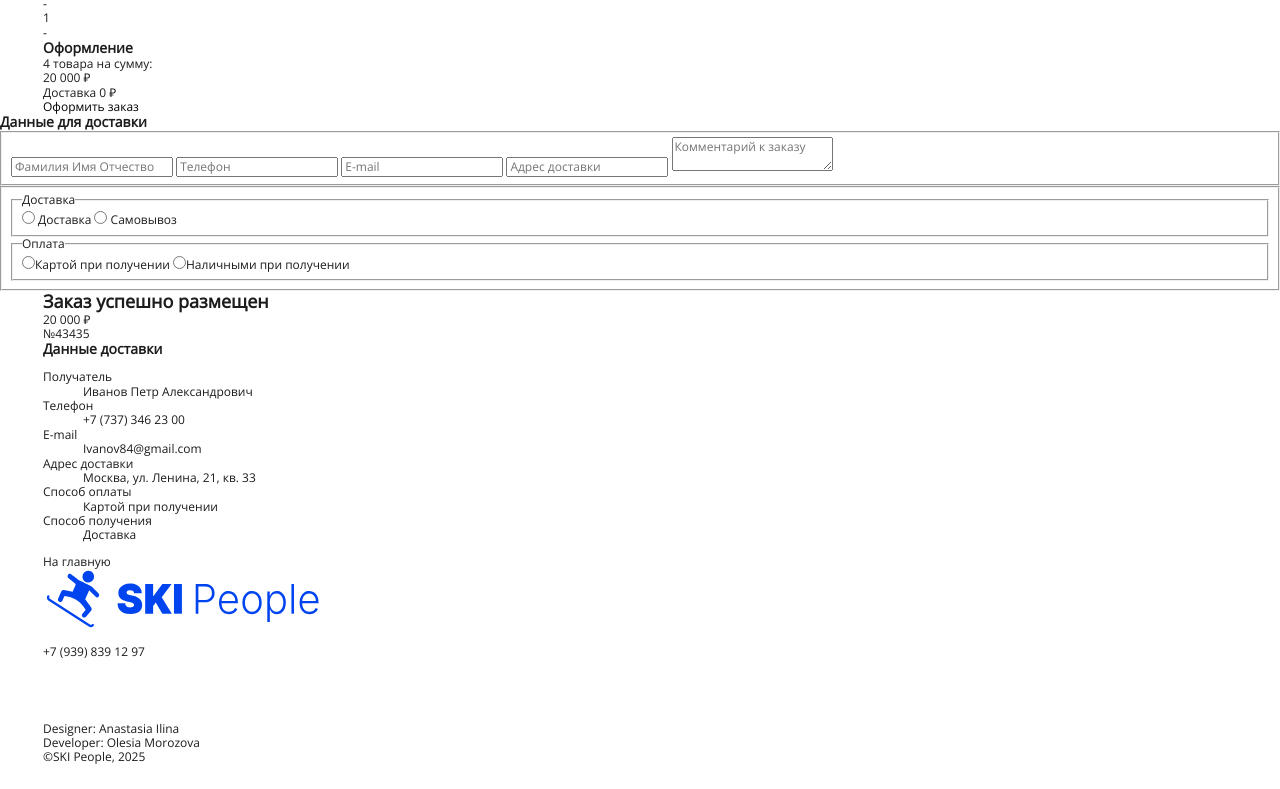
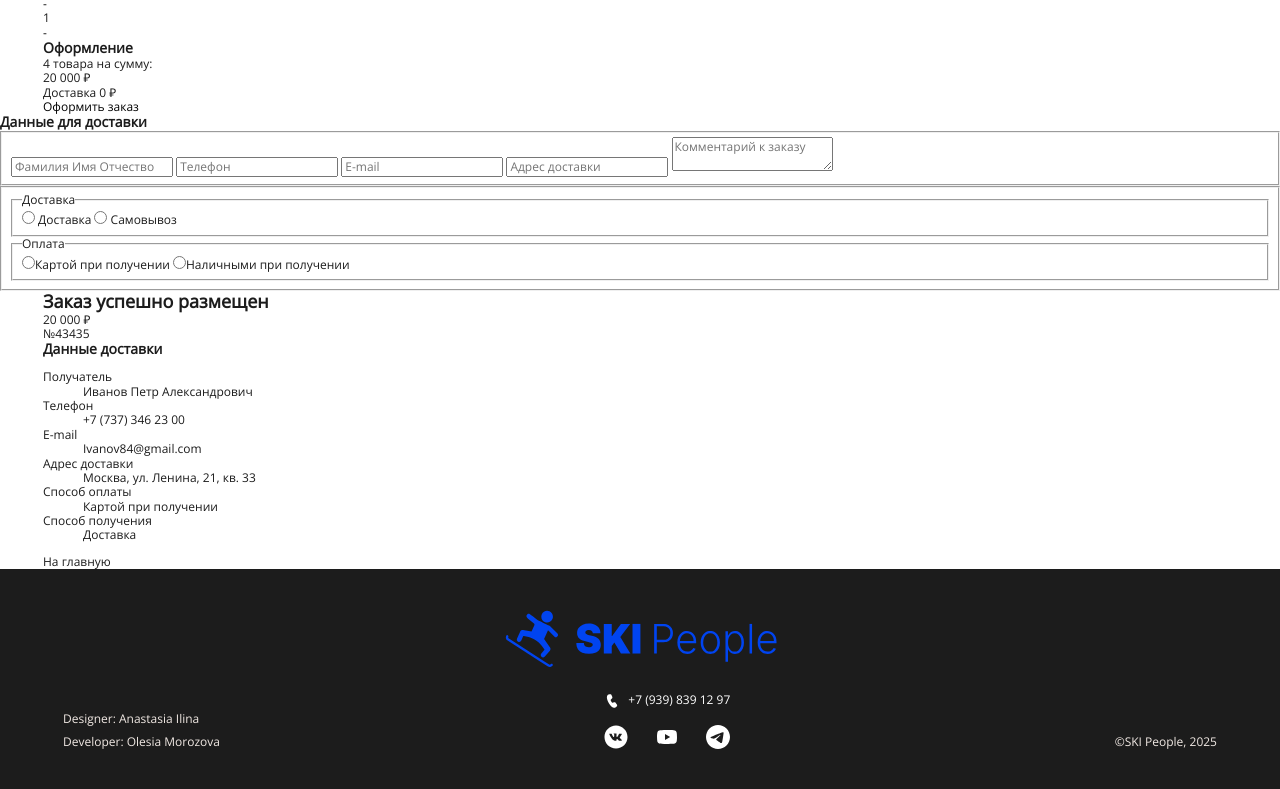
Before and after one commit to Lotlin/ski-people, a website built with Vite: page index.html in a window 1280 px wide. Shown: the part 1117-1906 px from the top of the page. Before the commit the page ends 1882 px from the top, so only its background shows below. Built offline with nearby package versions, Linux system fonts and the light colour scheme; files whose address does not match are found by name.

Commit message:
css footer

```diff
--- a/src/style.scss
+++ b/src/style.scss
@@ -2,3 +2,4 @@
 @use "style/default.scss";
 @use "style/fonts.scss";
 @use "style/header.scss";
+@use "style/footer.scss";
--- /dev/null
+++ b/src/style/footer.scss
@@ -0,0 +1,71 @@
+@use "variables" as *;
+
+.footer {
+  padding: 40px 0;
+  background-color: $text-dark;
+
+  &__container {
+    display: flex;
+    flex-direction: column;
+    justify-content: space-between;
+    gap: 24px;
+    color: $text-beige;
+  }
+
+  &__logo-link {
+    width: 164px;
+  }
+
+  &__contacts-phone {
+    margin-bottom: 16px;
+    display: flex;
+    gap: 8px;
+    color: $background-white;
+  }
+
+  &__contacts-social-list {
+    display: flex;
+    align-items: center;
+    gap: 13px;
+  }
+
+  &__developers-item:not(:last-child) {
+    margin-bottom: 8px;
+  }
+
+  @media (min-width: $bp-md) {
+    &__container {
+      padding: 0 63px;
+      display: grid;
+      grid-template-columns: minmax(137px, auto) minmax(102, auto) 1fr;
+      gap: 24px 120px;
+      grid-template-areas:
+        "logo logo logo"
+        "developers contacts copiryght";
+    }
+
+    &__logo-link {
+      grid-area: logo;
+      width: 275px;
+      justify-self: center;
+    }
+
+    &__contacts-wrapper {
+      grid-area: contacts;
+    }
+
+    &__contacts-social-list {
+      justify-content: space-between;
+    }
+
+    &__developers-list {
+      grid-area: developers;
+      align-self: flex-end;
+    }
+
+    &__copyright {
+      grid-area: copiryght;
+      align-self: flex-end;
+    }
+  }
+}
--- a/src/style/variables.scss
+++ b/src/style/variables.scss
@@ -5,6 +5,7 @@ $background-white: #ffffff;
 $background-light-blue: #eeeff2;
 $text-light: #969eae;
 $text-dark: #1c1c1c;
+$text-beige: #f1e9e4;
 $blue: #0044f0;
 
 $bp-md: 768px;
```
